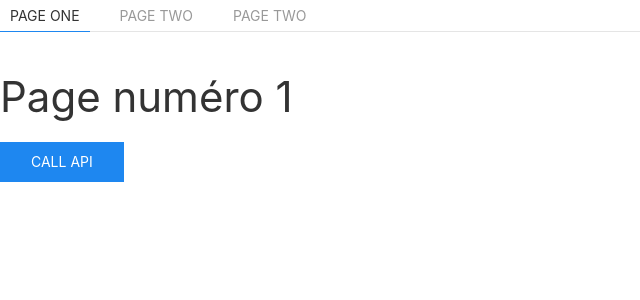
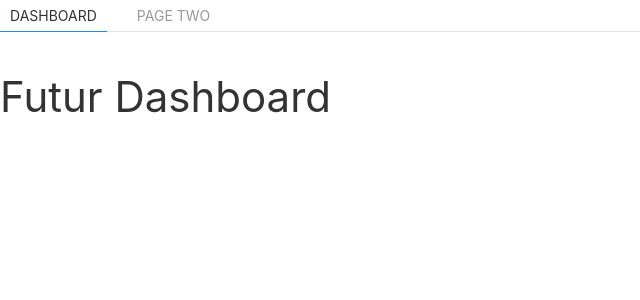
Before and after one commit to P3psHy/article_electron_project, a Vue app: page / in a window 1280 px wide. Shown: the top 300 px of the page, without its empty margins (0-640 px from the left). Built offline with nearby package versions, Linux system fonts and the light colour scheme.

Commit message:
Ajout message d'erreur de connexion, changement menu bar, ajout page dashboard

```diff
--- a/src/App.vue
+++ b/src/App.vue
@@ -3,10 +3,7 @@
         <!--  Navigation-->
     <ul uk-tab>
         <li class="uk-active">
-            <router-link to="/">Page One</router-link>
-        </li>
-        <li>
-            <router-link to="/page-2">Page Two</router-link>
+            <router-link to="/">Dashboard</router-link>
         </li>
         <li>
             <router-link to="/authentification">Page Two</router-link>
--- a/src/views/authentification_page.vue
+++ b/src/views/authentification_page.vue
@@ -11,8 +11,13 @@
         <input type="text" name="password" id="password"></input>
     </div>
 
+    <div v-if="showError" class="uk-alert-danger uk-margin-top" uk-alert>
+        <a class="uk-alert-close" uk-close @click="showError = false"></a>
+        Email ou Mot de passe incorrect, veuillez réessayer.
+    </div>
 
     <a class="uk-button uk-button-primary" @click="auth_api">Connexion</a>
+
 
 </template>
 
@@ -24,9 +29,9 @@ import { useRouter } from 'vue-router';
 const router = useRouter();
 const email = ref();
 const password = ref();
+const showError = ref(false);
 
 async function auth_api() {
-
     email.value = document.getElementById('mail').value;
     password.value = document.getElementById('password').value;
 
@@ -50,18 +55,22 @@ import { useRouter } from 'vue-router';
 
         switch (res_data['code']) {
             case '768':
-                    console.log("Mot de passe ou email incorrect");
-
+                showError.value = true;
                 break;
 
             case '200':
+                showError.value = false;
                 console.log("Authentification réussie");
                 console.log(res_data['data'])
+
+                localStorage.setItem('token', res_data['data'].token);
+
                 router.push('/');
 
                 break;
 
             default:
+                showError.value = false;
                 console.log("Erreur inconnue")
                 break;
         }
@@ -70,5 +79,4 @@ import { useRouter } from 'vue-router';
         log.error('Erreur lors de l\'authentification', error);
     }
 }
-
 </script>
--- /dev/null
+++ b/src/views/dashboard.vue
@@ -0,0 +1,7 @@
+<template>
+    <h1>Futur Dashboard</h1>
+</template>
+
+<script setup>
+
+</script>
```
Also changed, not shown: src/router/index.js (+6 -3 lines). Lines whose indentation alone changed are shown as unchanged.
